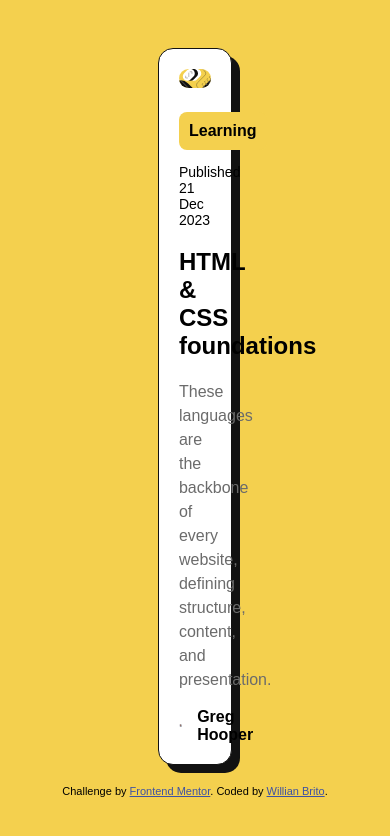
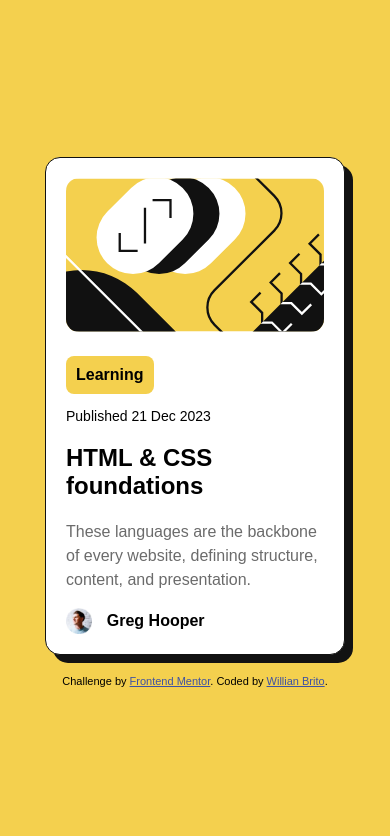
Before and after one commit to kennedy-brito/blog-preview-card, a plain HTML site: page index.html in a window 390 px wide. Drawn offline with Linux system fonts and the light colour scheme.

Commit message:
responsiveness

```diff
--- a/style.css
+++ b/style.css
@@ -59,7 +59,7 @@ body {
 }
 
 .card{
-  width: 19%;
+  width: 350px;
   padding: 20px;
   border: 1px solid hsl(0, 0%, 7%);
   border-radius: 15px;
@@ -109,3 +109,10 @@ body {
 .author-name{
   font-weight: bold;
 }
+
+@media (max-width: 768px) {
+  .card{
+    max-width: 300px;
+  }
+
+}
```
